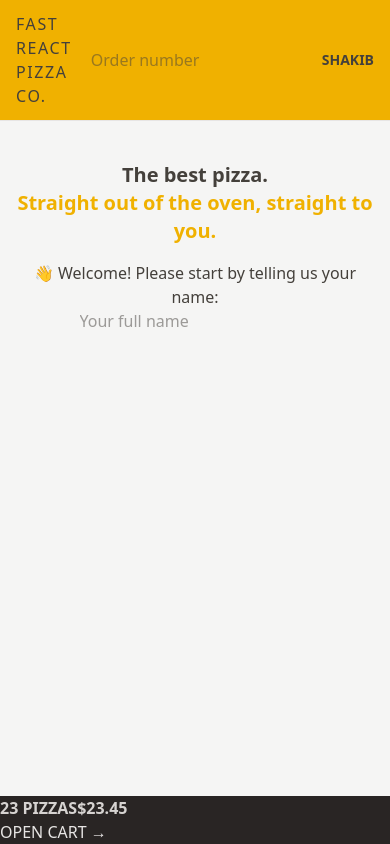
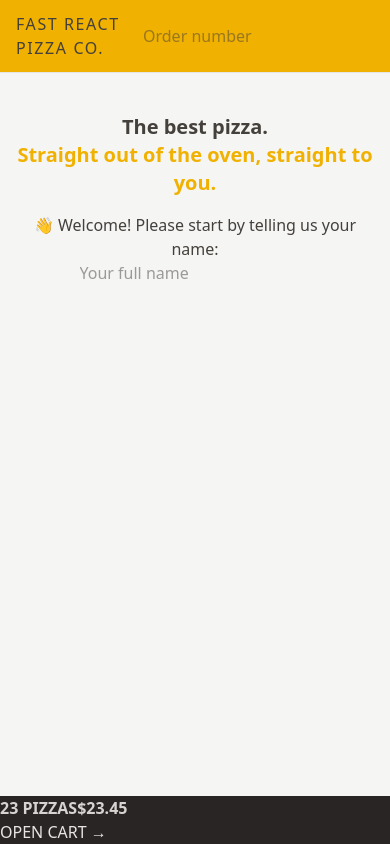
Before and after one commit to shakib97itis/the-pizza-station, a React (Vite) app: page / in a window 390 px wide. Built offline with nearby package versions, Linux system fonts and the light colour scheme.

Commit message:
Update Username component to conditionally display username based on screen size

```diff
--- a/src/features/user/Username.jsx
+++ b/src/features/user/Username.jsx
@@ -1,7 +1,7 @@
 import React from "react";
 
 const Username = () => {
-  return <p className="text-sm font-semibold">Shakib</p>;
+  return <p className="hidden text-sm font-semibold md:block">Shakib</p>;
 };
 
 export default Username;
```
